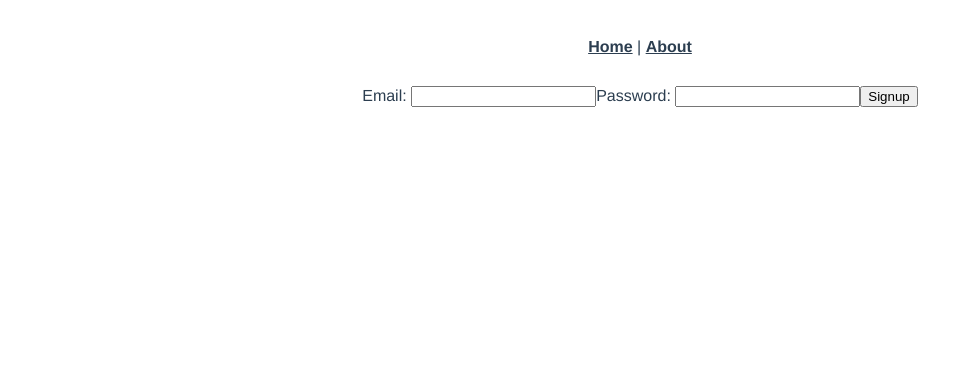
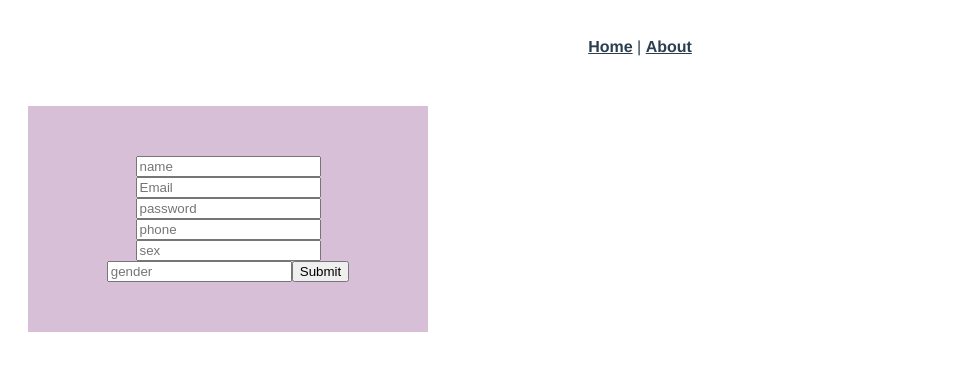
Before and after one commit to DIY-Girls/hope-frontend, a Vue app: page /signup in a window 1280 px wide. Shown: the top 370 px of the page, without its empty margins (0-953 px from the left). Built offline with nearby package versions, Linux system fonts and the light colour scheme.

Commit message:
created templates for login signup and userprofile

```diff
--- /dev/null
+++ b/src/views/Login.vue
@@ -0,0 +1,39 @@
+<template>
+  <div>
+    <input v-model="email" name="email" placeholder="email">
+    <input v-model="password" name="password" placeholder="password">
+    <button v-on:click="login">Login</button>
+  </div>
+</template>
+
+<script>
+import axios from 'axios'
+
+export default {
+  name: 'login',
+  data () {
+    return {
+      email: '',
+      password: ''
+    }
+  },
+  methods: {
+    login () {
+      const data = {
+        email: this.email,
+        password: this.password
+      }
+      axios.post('http://localhost:8080/api/auth/login', data)
+        .then(function (response) {
+          console.log(response)
+        })
+        .catch(function (error) {
+          console.log(error)
+        })
+    }
+  }
+}
+</script>
+
+<style>
+</style>
--- a/src/views/Signup.vue
+++ b/src/views/Signup.vue
@@ -1,29 +1,59 @@
 <template>
-    <div class="signupForm">
-        <form>
-            <label>Email: </label>
-            <input type="email" name="email">
-            <label>Password: </label>
-            <input type="password" name="password">
-            <input type="submit" value="Signup">
-        </form>
+    <div class="formWrapper">
+      <input v-model="name" type="text" name="name" placeholder="name">
+      <input v-model="email" type="email" name="email" placeholder="Email">
+      <input v-model="password" type="password" name="password" placeholder="password">
+      <input v-model="phone" type="text" name="phone" placeholder="phone">
+      <input v-model="sex" type="text" name="sex" placeholder="sex">
+      <input v-model="gender" type="text" name="gender" placeholder="gender">
+      <button v-on:click="signUp">Submit</button>
     </div>
 </template>
 
 <script>
+import axios from 'axios'
 
 export default {
   name: 'Signup',
+  data () {
+    return {
+      name: '',
+      email: '',
+      password: '',
+      gender: '',
+      phone: '',
+      sex: ''
+    }
+  },
   methods: {
-      signUp() {
-          // Within this method:
-          // make a call to the api @
-          //    api/users as a POST request
-          // make this request using axios
+    signUp () {
+      console.log('here')
+      const data = {
+        name: this.name,
+        email: this.email,
+        phone: this.phone,
+        gender: this.gender,
+        password: this.password
       }
+      axios.post('http://localhost:8080/api/users', data)
+        .then(function (response) {
+          console.log(response)
+        })
+        .catch(function (err) {
+          console.log(err)
+        })
+    }
   }
 }
 </script>
 
 <style scoped>
+  .formWrapper {
+    position: absolute;
+    background-color: thistle;
+    width: 300px;
+    border: 15px  mauve;
+    padding: 50px;
+    margin: 20px;
+  }
 </style>
--- /dev/null
+++ b/src/views/UserProfile.vue
@@ -0,0 +1,91 @@
+<template>
+    <div class="userInfo">
+        <input type="text" v-model="name" name="name" />
+        <input type="email" v-model="email" name="email" />
+        <input type="text" v-model="gender" name="gender" />
+        <input type="text" v-model="phone" name="phone" />
+        <button @click="saveChanges">Save</button>
+        <hr>
+        <label>Emergency Contacts: </label>
+        <div class="eContacacts" v-for="(contact, index) in emergencyContacts" v-bind:key="index">
+          {{contact.name}} | {{ contact.email }} || {{ contact.phone }}
+        </div>
+        <label><strong>Add Contact</strong></label>
+        <input type="text" v-model="newContactName" name="newContactName" placeholder="Name"/>
+        <input type="email" v-model="newContactEmail" name="newContactEmail" placeholder="Email"/>
+        <input type="text" v-model="newContactPhone" name="phone" placeholder="Phone"/>
+        <button @click="addContact">Add Contact</button>
+        <hr>
+        <label>Registered Hope Device</label>
+        <input type="text" v-model="hopeDeviceId" value="hopeDeviceId" />
+    </div>
+</template>
+
+<script>
+import axios from 'axios'
+
+export default {
+  name: 'UserProfile',
+  data () {
+    return {
+      name: '',
+      email: '',
+      phone: '',
+      gender: '',
+      emergencyContacts: '',
+      newContactName: '',
+      newContactEmail: '',
+      newContactPhone: '',
+      hopeDeviceId: ''
+    }
+  },
+  methods: {
+    async addContact () {
+      const newContact = {
+        name: this.newContactName,
+        email: this.newContactEmail,
+        phone: this.newContactPhone
+      }
+
+      const data = {
+        name: this.name,
+        email: this.email,
+        phone: this.phone,
+        gender: this.gender,
+        emergencyContacts: [newContact]
+      }
+
+      const response = await axios.post('http://localhost:8080/api/users/5e27cf152a9cea2f09e7e311', data)
+      console.log(response)
+    },
+    async saveChanges () {
+      const data = {
+        name: this.name,
+        email: this.email,
+        phone: this.phone,
+        gender: this.gender,
+        emergencyContacts: []
+      }
+
+      const response = await axios.post('http://localhost:8080/api/users/5e27cf152a9cea2f09e7e311', data)
+      console.log(response)
+    }
+  },
+  async beforeMount () {
+    const response = await axios.get('http://localhost:8080/api/users/5e27cf152a9cea2f09e7e311')
+    const data = response.data.data
+    this.name = data.name
+    this.email = data.email
+    this.phone = data.phone
+    this.gender = data.gender
+    this.emergencyContacts = data.emergency_contacts
+  }
+}
+</script>
+
+<style scoped>
+.userInfo input {
+    display: block;
+    margin: auto;
+}
+</style>
```
